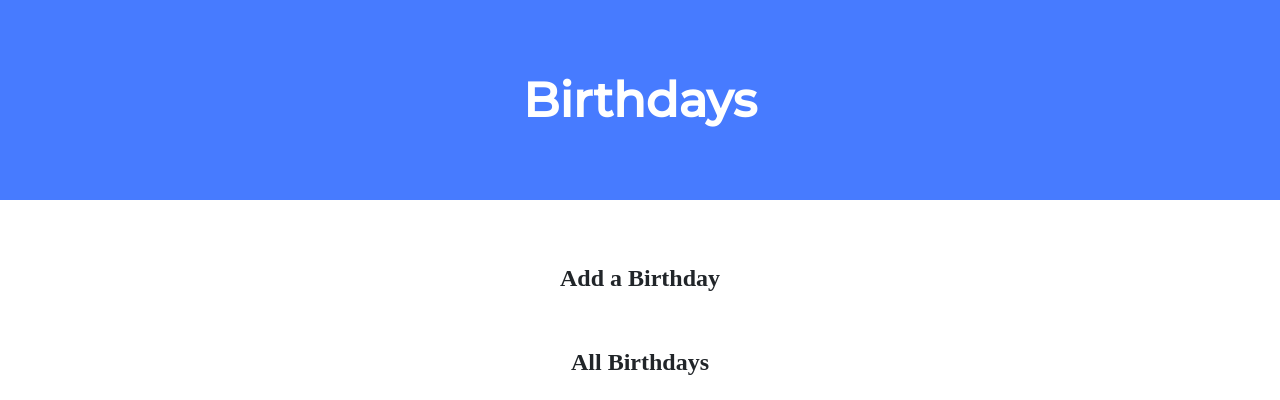
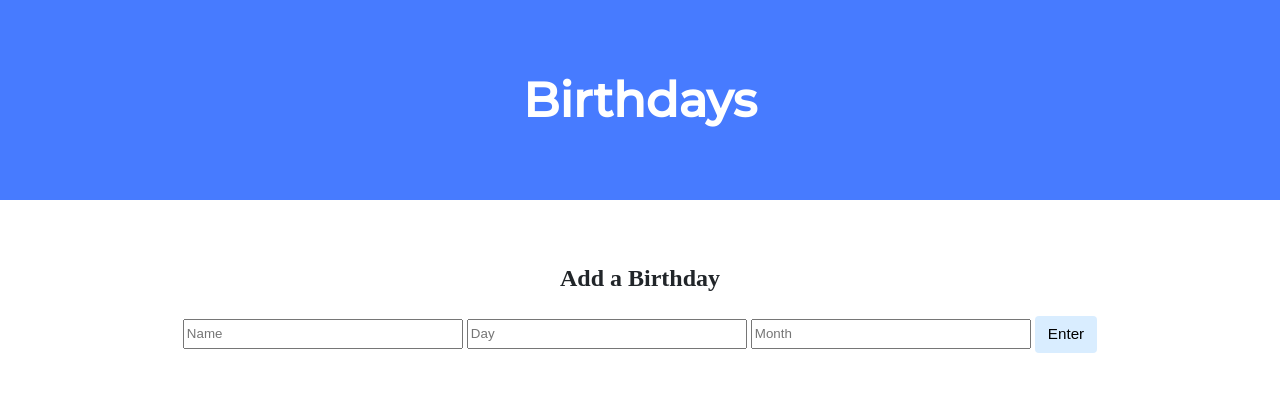
Before and after one commit to sevensora/bored, a Flask app: page / in a window 1280 px wide. Shown: the top 400 px of the page. Run offline with Flask 3, Linux system fonts and the light colour scheme; data comes from the database, SQL or seed files in the repository; some libraries are stand-ins or nearby versions.

Commit message:
Sun, Apr 21, 2024, 10:32 PM +10:00

```diff
--- a/birthdays/templates/index.html
+++ b/birthdays/templates/index.html
@@ -15,7 +15,14 @@
 
                 <h2>Add a Birthday</h2>
                 <!-- TODO: Create a form for users to submit a name, a month, and a day -->
-                <form method="/" method
+                <form method="post" action="/">
+                    <input type = "text" placeholder = "Name" name = "name">
+                    <input type = "text" placeholder = "Day" name = "day">
+                    <input type = "text" placeholder = "Month" name = "month">
+                    <input type = "submit" value = "Enter">
+
+
+                </form>
             </div>
 
             <div class="section">
```
